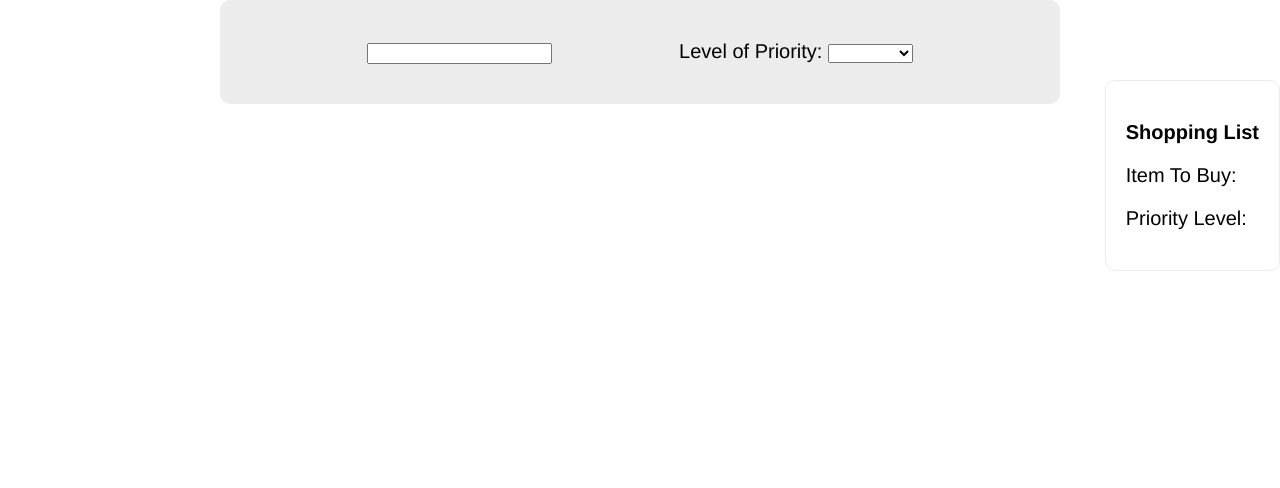
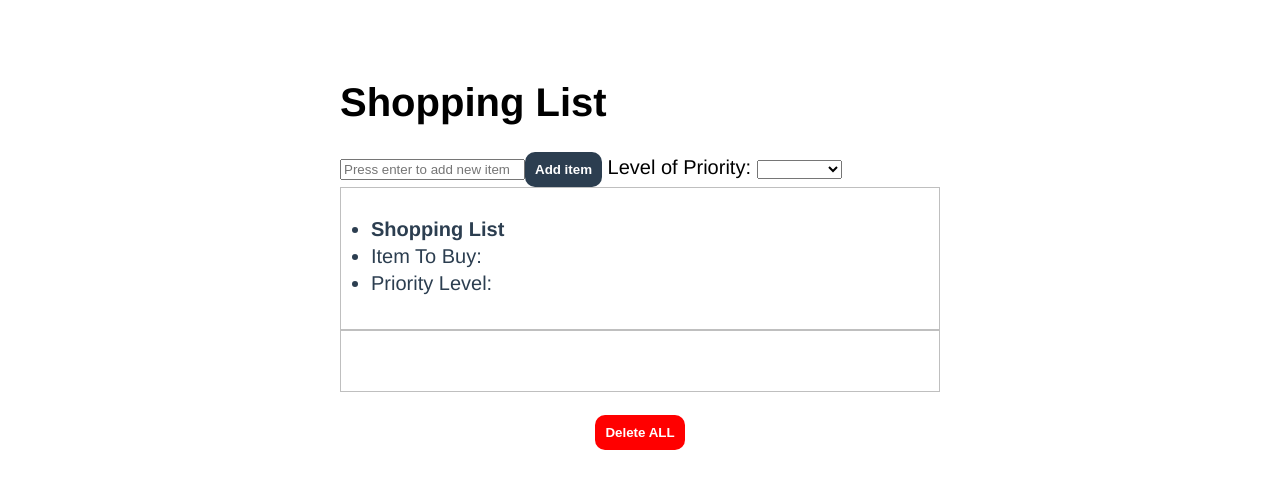
Before and after one commit to VigilBushido/Vue, a Vue app: page / in a window 1280 px wide. Shown: the top 488 px of the page. Built offline with nearby package versions, Linux system fonts and the light colour scheme.

Commit message:
delete first fixed

```diff
--- a/src/components/ShoppingCart.vue
+++ b/src/components/ShoppingCart.vue
@@ -1,8 +1,15 @@
 <template>
-  <div class="form">
+  <div class="container">
+    <h1>Shopping List</h1>
     <label>
-      <input type="text" v-model="itemToShop" />
+      <input
+        placeholder="Press enter to add new item"
+        v-model="input"
+        @keyup.enter="addItem"
+        ref="input"
+      /><button @click="addItem">Add item</button>
     </label>
+
     <label>
       Level of Priority:
       <select name="priority" v-model="priority">
@@ -12,63 +19,146 @@
         <option value="Can Wait">Can Wait</option>
       </select>
     </label>
+
     <ul class="overview">
       <li><strong>Shopping List</strong></li>
-      <li>Item To Buy: {{ itemToShop }}</li>
+      <li>Item To Buy: {{ input }}</li>
       <li>Priority Level: {{ priority }}</li>
     </ul>
+    <!--     <ul class="left">
+      <strong>Official List</strong>
+      <li v-for="(item, n) in shoppingList" :key="n">
+        {{ item }} <b @click="deleteItem(item)">Delete</b>
+      </li>
+    </ul> -->
+    <ul v-if="shoppingList">
+      <li v-for="(item, i) in shoppingList" :key="i" class="item"
+        ><span> {{ item }}</span>
+        <button class="button--remove" @click="deleteItem(i)">Remove</button>
+      </li>
+    </ul>
+
+    <br />
+    <button class="button--delete" @click="deleteItem()">Delete ALL</button>
   </div>
 </template>
 
 <script>
 export default {
-  methods: {
-    addItem(value) {
-      this.shoppinglist = this.shoppinglist.add(value)
-    },
-    deleteItem(value) {
-      this.shoppinglist = this.shoppinglist.filter(
-        itemToShop => itemToShop !== value
-      )
-    },
-  },
   data() {
     return {
-      shoppinglist: [],
-      itemToShop: '',
+      input: '', //itemToShop: '',
+      shoppingList: [],
       priority: '',
     }
   },
+  methods: {
+    addItem() {
+      //this.shoppingList = this.shoppingList.push(value)
+      //no adding to the list if empty input
+      if (!this.input) return
+      this.shoppingList.push(this.input)
+      //clear input afterwards
+      this.input = ''
+      //focus the input element for quick typing!
+      this.$refs.input.focus()
+    },
+    deleteItem(i) {
+      if (i == 0) {
+        this.shoppingList = this.shoppingList.filter((item, x) => x !== i)
+        console.log(this.shoppingList)
+        console.log(i)
+      }
+      //this.shoppingList = this.shoppingList.filter(item => item !== value)
+
+      //filter out that array item and update the shoppingList prop;
+      //otherwise replace the data prop with an empty array
+      else if (i != 0)
+        this.shoppingList = i
+          ? this.shoppingList.filter((item, x) => x !== i)
+          : []
+    },
+  },
 }
 </script>
-<style lang="scss" scoped>
-.form {
-  display: flex;
-  justify-content: space-evenly;
-  max-width: 800px;
-  padding: 40px 20px;
-  border-radius: 10px;
-  margin: 0 auto;
-  background: #ececec;
+
+<style lang="scss">
+@import 'src/styles/global';
+
+$color-green: #4fc08d;
+$color-grey: #2c3e50;
+
+.container {
+  max-width: 600px;
+  margin: 80px auto;
 }
 
-.overview {
-  position: absolute;
-  right: 0px;
+.item {
   display: flex;
-  flex-direction: column;
-  justify-content: space-evenly;
-  max-width: 300px;
-  margin: 40px auto;
-  padding: 40px 20px;
+  justify-content: space-between;
+}
+
+// Type
+.h2 {
+  font-size: 21px;
+}
+
+.user-input {
+  display: flex;
+  align-items: center;
+  padding-bottom: 20px;
+  input {
+    width: 100%;
+    padding: 10px 6px;
+    margin-right: 10px;
+  }
+}
+
+.item {
+  display: flex;
+  align-items: center;
+}
+
+// Buttons
+button {
+  appearance: none;
+  padding: 10px;
+
+  font-weight: bold;
   border-radius: 10px;
-  border: 1px solid #ececec;
+  border: none;
+  background: $color-grey;
+  color: white;
+  white-space: nowrap;
+
+  + button {
+    margin-left: 10px;
+  }
+}
+
+.button--delete {
+  display: block;
+  margin: 0 auto;
+  background: red;
+}
+
+.button--remove {
+  background: none;
+  color: red;
+  text-transform: uppercase;
+  font-size: 11px;
+  align-self: flex-end;
+}
+
+ul {
+  display: block;
+  margin: 0 auto;
+  padding: 30px;
+  border: 1px solid rgba(0, 0, 0, 0.25);
 
   > li {
-    list-style: none;
-    + li {
-      margin-top: 20px;
-    }
+    color: $color-grey;
+    margin-bottom: 4px;
   }
 }
 </style>
```
